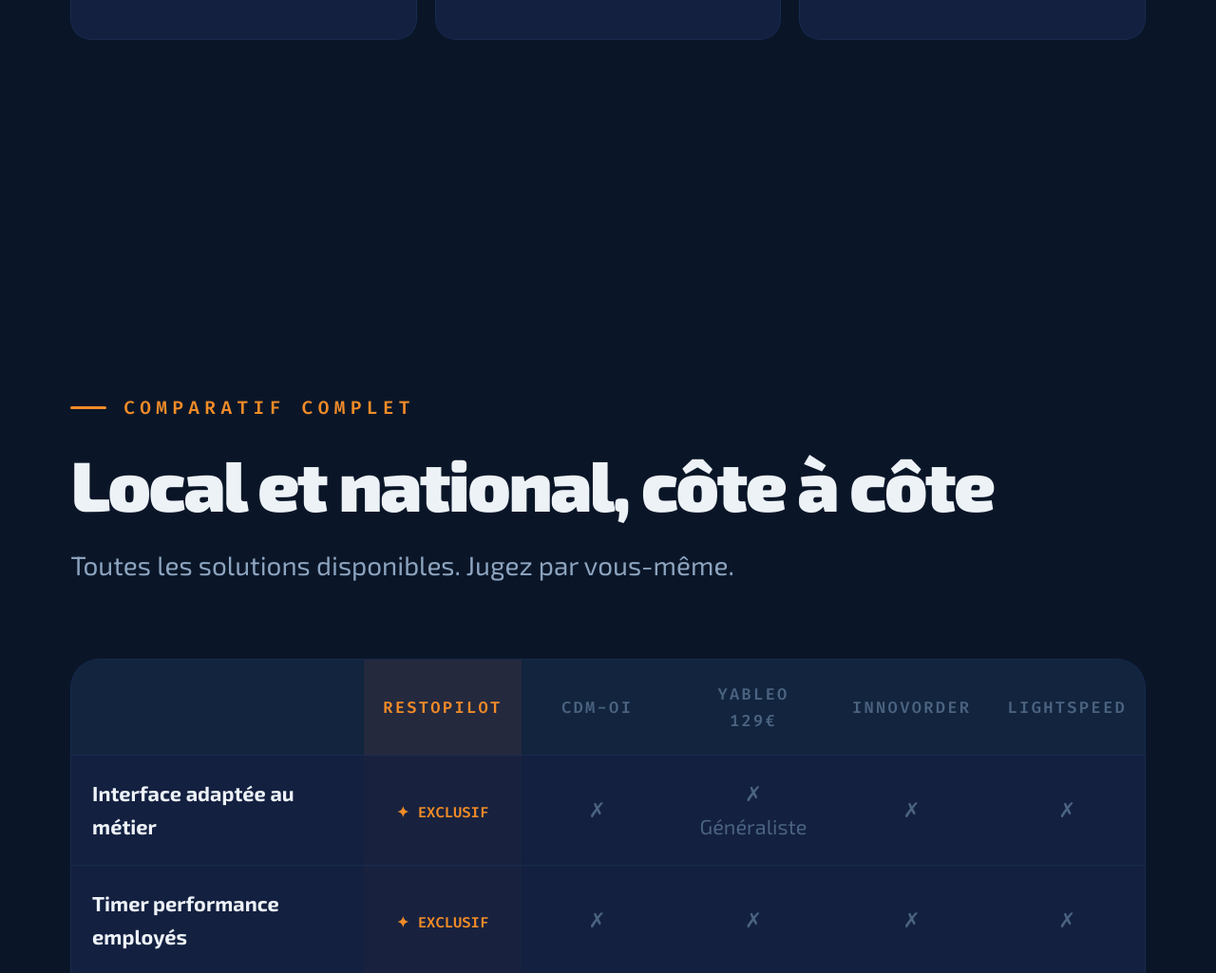
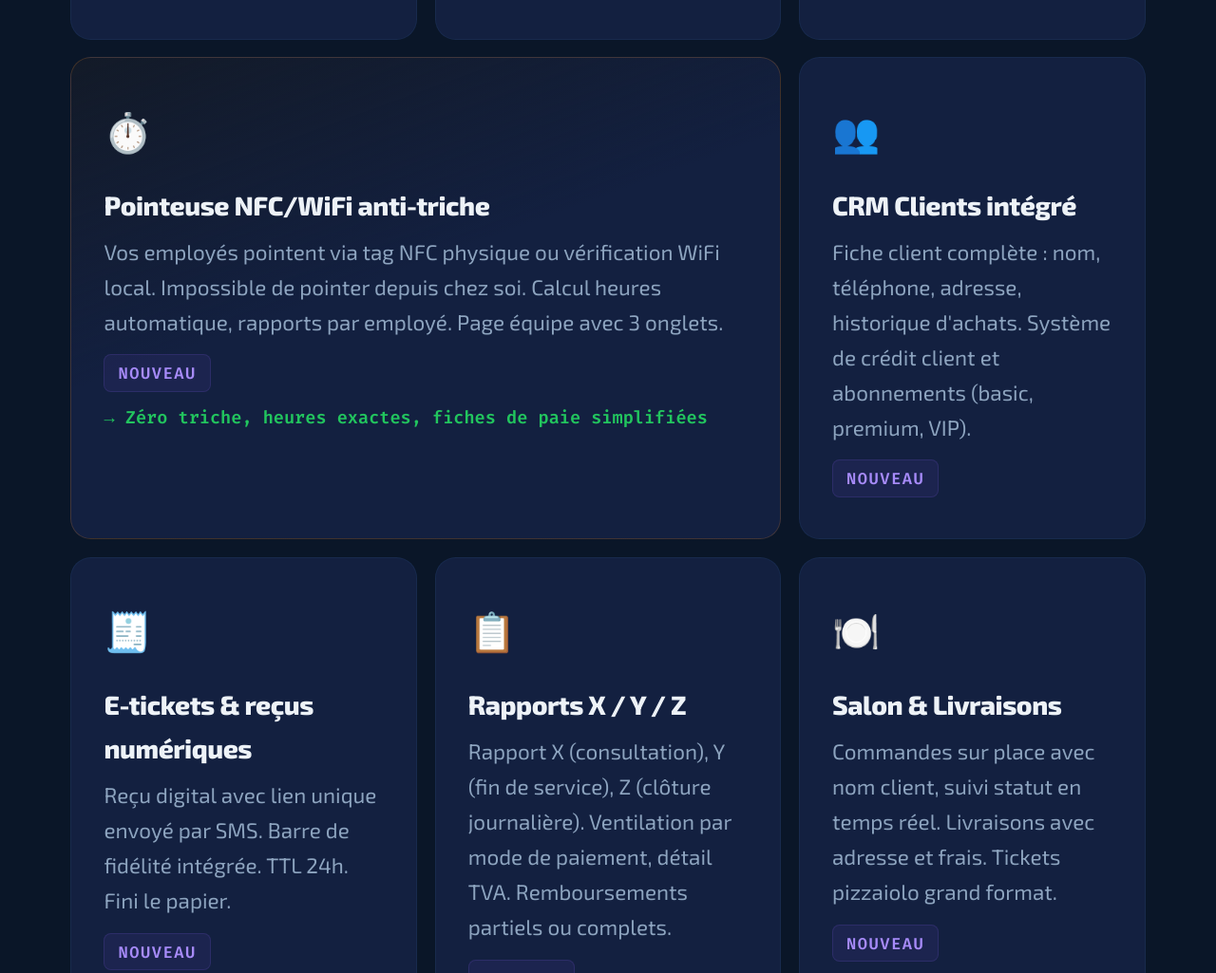
Before and after one commit to sebbbb974/restopilot, a plain HTML site: page index.html in a window 1280 px wide. Shown: the part 8673-9698 px from the top of the page at 95% size. Drawn offline with Linux system fonts and the light colour scheme.

Commit message:
Update: ajout 6 nouvelles fonctionnalités (pointeuse, CRM, e-tickets, rapports, salon, live)

```diff
--- a/index.html
+++ b/index.html
@@ -837,6 +837,18 @@
       <div class="f rv"><div class="f-ico">📦</div><h3>Stocks temps réel</h3><p>Compteur pâtons, suivi ingrédients, alerte seuil bas. Blocage auto du site quand c'est épuisé.</p></div>
       <div class="f rv"><div class="f-ico">🗺️</div><h3>Plan de salle</h3><p>Tables drag & drop, fusion groupes, badge pulsant AJOUT. Zéro erreur de service.</p></div>
       <div class="f rv"><div class="f-ico">🔒</div><h3>NF525 + mode hors-ligne</h3><p>Certifié via Hiboutik. TVA 2.1%/8.5% DOM-TOM. Mode dégradé si internet tombe — aucune vente perdue.</p></div>
+      <div class="f s2 glow rv">
+        <div class="f-ico">⏱️</div>
+        <h3>Pointeuse NFC/WiFi anti-triche</h3>
+        <p>Vos employés pointent via tag NFC physique ou vérification WiFi local. Impossible de pointer depuis chez soi. Calcul heures automatique, rapports par employé. Page équipe avec 3 onglets.</p>
+        <span class="f-tag nw">Nouveau</span>
+        <span class="f-metric">→ Zéro triche, heures exactes, fiches de paie simplifiées</span>
+      </div>
+      <div class="f rv"><div class="f-ico">👥</div><h3>CRM Clients intégré</h3><p>Fiche client complète : nom, téléphone, adresse, historique d'achats. Système de crédit client et abonnements (basic, premium, VIP).</p><span class="f-tag nw">Nouveau</span></div>
+      <div class="f rv"><div class="f-ico">🧾</div><h3>E-tickets & reçus numériques</h3><p>Reçu digital avec lien unique envoyé par SMS. Barre de fidélité intégrée. TTL 24h. Fini le papier.</p><span class="f-tag nw">Nouveau</span></div>
+      <div class="f rv"><div class="f-ico">📋</div><h3>Rapports X / Y / Z</h3><p>Rapport X (consultation), Y (fin de service), Z (clôture journalière). Ventilation par mode de paiement, détail TVA. Remboursements partiels ou complets.</p><span class="f-tag nw">Nouveau</span></div>
+      <div class="f rv"><div class="f-ico">🍽️</div><h3>Salon & Livraisons</h3><p>Commandes sur place avec nom client, suivi statut en temps réel. Livraisons avec adresse et frais. Tickets pizzaiolo grand format.</p><span class="f-tag nw">Nouveau</span></div>
+      <div class="f rv"><div class="f-ico">📡</div><h3>Page Live temps réel</h3><p>Suivi en direct de toutes les commandes depuis votre téléphone. Push notifications instantanées. Accessible patron/secrétaire uniquement.</p><span class="f-tag nw">Nouveau</span></div>
     </div>
   </div>
 </section>
```
